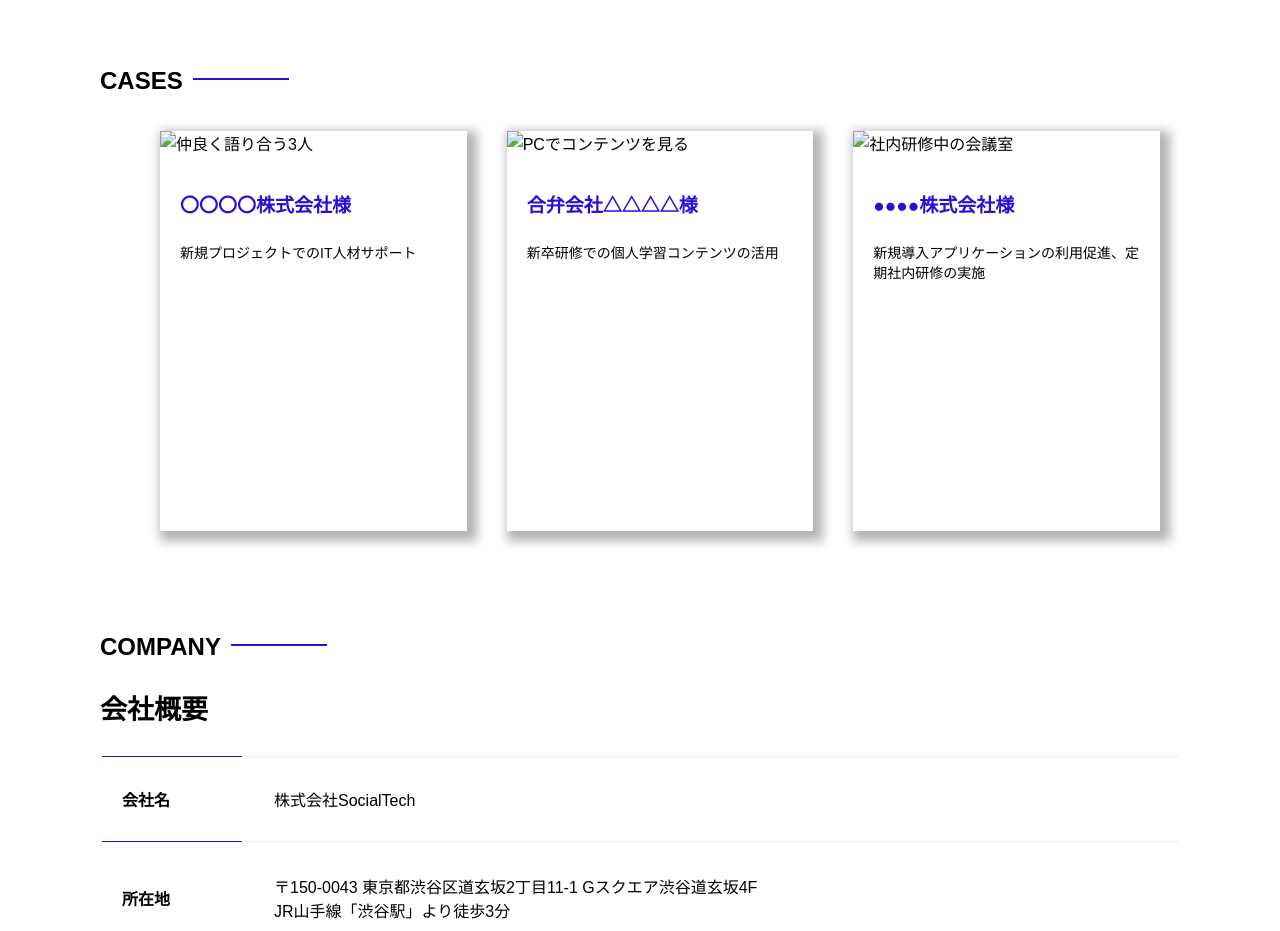
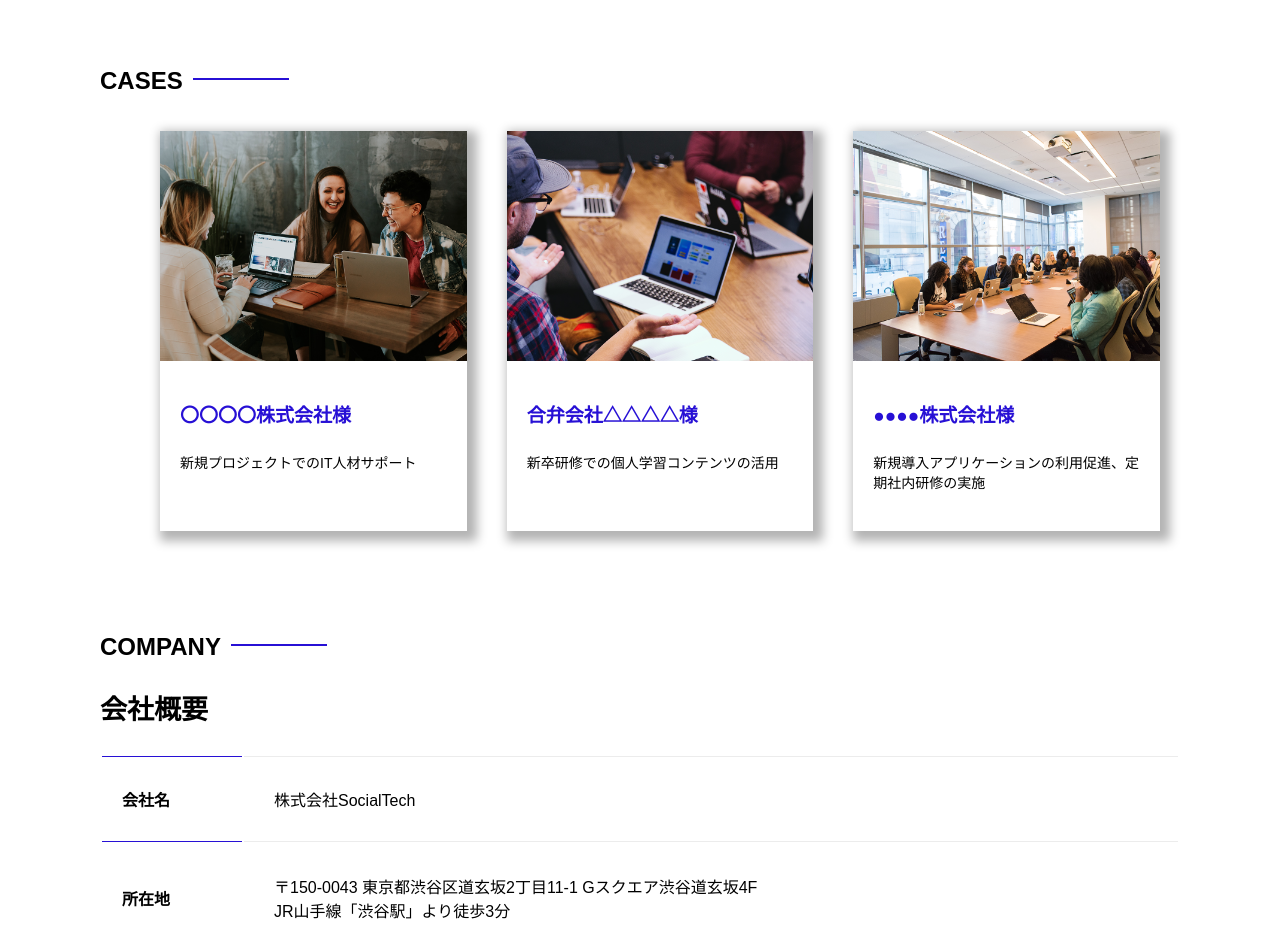
Before and after one commit to Arnaldo-Teruo/html-css-basic-kadai, a plain HTML site: page socialtech-kadai_012/index.html in a window 1280 px wide. Shown: the part 5060-5991 px from the top of the page. Drawn offline with Linux system fonts and the light colour scheme; the site is published under a folder, as on GitHub Pages, so addresses that start at the root find nothing.

Commit message:
Update index.html

```diff
--- a/socialtech-kadai_012/index.html
+++ b/socialtech-kadai_012/index.html
@@ -301,21 +301,21 @@
           <h2 class="index-h2">CASES</h2>
           <ul>
             <li class="case-card">
-              <img src="/socialtech-kadai_012/images/index/case-1.png" alt="仲良く語り合う3人" class="case-img">
+              <img src="images/index/case-1.png" alt="仲良く語り合う3人" class="case-img">
               <div class="case-info">
                 <h4 class="case-name">〇〇〇〇株式会社様</h4>
                 <p class="case-content">新規プロジェクトでのIT人材サポート</p>
               </div>
             </li>
             <li class="case-card">
-              <img src="/socialtech-kadai_012/images/index/case-2.png" alt="PCでコンテンツを見る" class="case-img">
+              <img src="images/index/case-2.png" alt="PCでコンテンツを見る" class="case-img">
               <div class="case-info">
                 <h4 class="case-name">合弁会社△△△△様</h4>
                 <p class="case-content">新卒研修での個人学習コンテンツの活用</p>
               </div>
             </li>
             <li class="case-card">
-              <img src="/socialtech-kadai_012/images/index/case-3.png" alt="社内研修中の会議室" class="case-img">
+              <img src="images/index/case-3.png" alt="社内研修中の会議室" class="case-img">
               <div class="case-info">
                 <h4 class="case-name">●●●●株式会社様</h4>
                 <p class="case-content">新規導入アプリケーションの利用促進、定期社内研修の実施</p>
```
